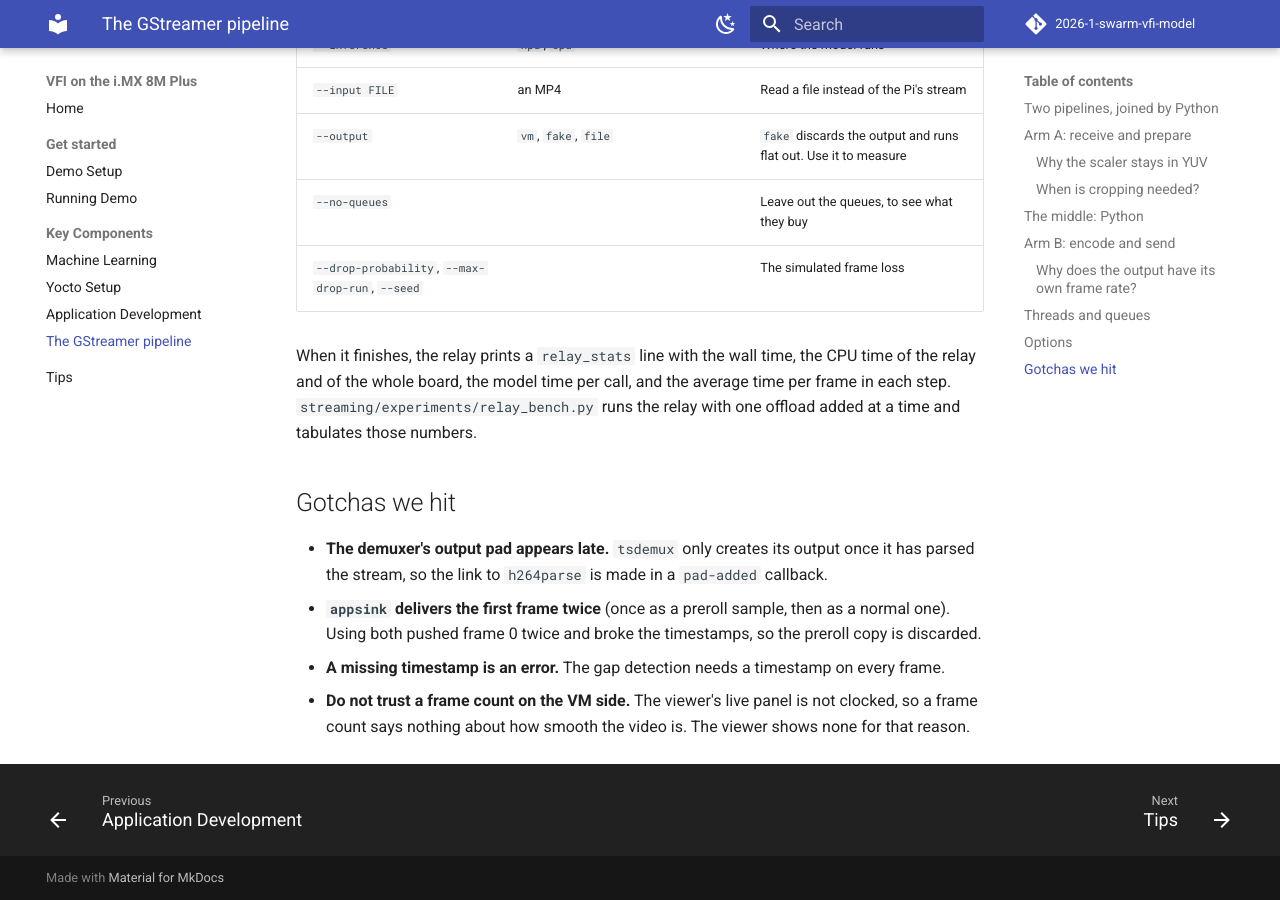
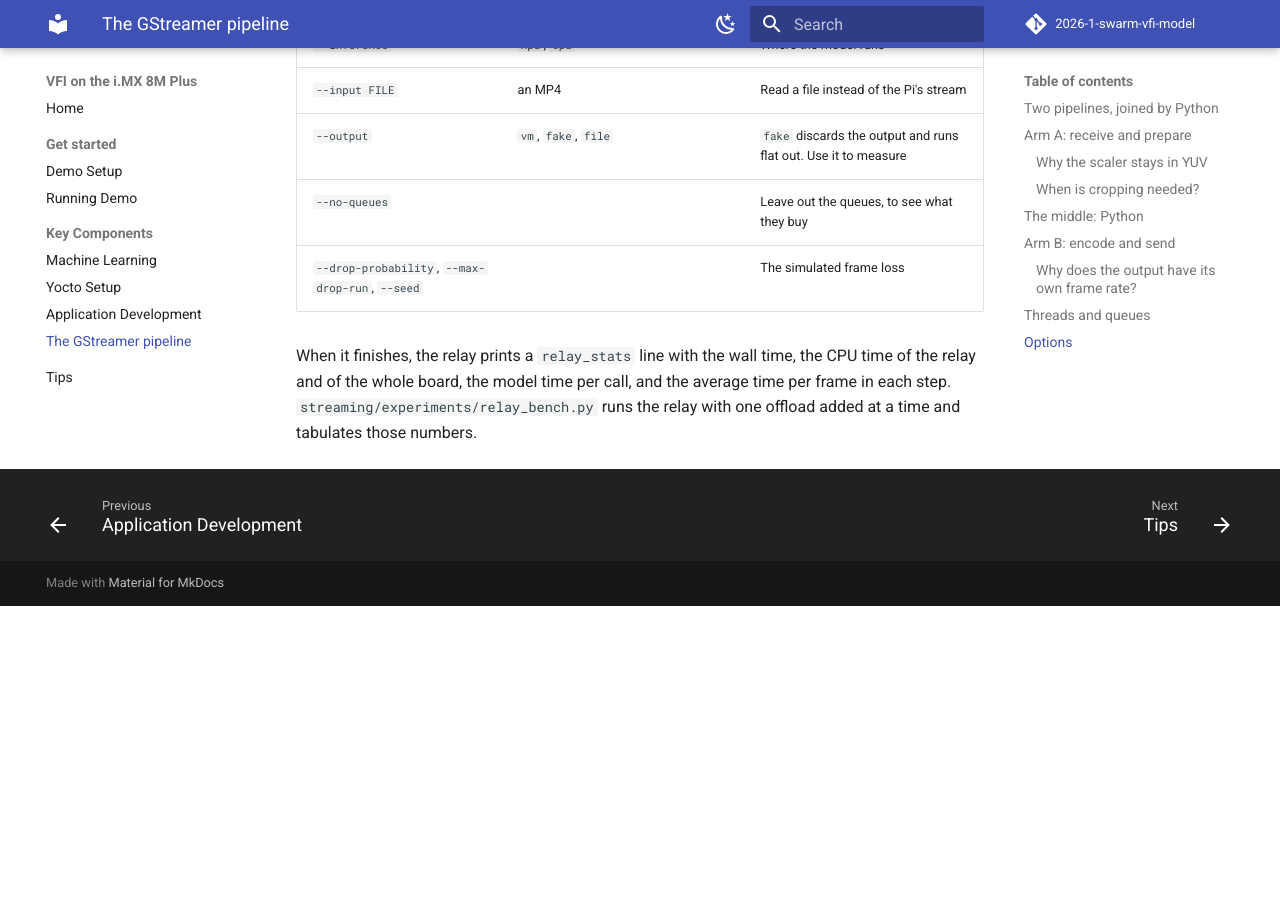
Before and after one commit to DSO-ES-SWL2-Internship/2026-1-swarm-vfi-model, an MkDocs documentation site: the page built from docs/gstreamer-pipeline.md, in a window 1280 px wide and 900 px high, scrolled down 4556 px. Built offline with MkDocs 1.6.1 and Material for MkDocs 9.7.7, drawn with Linux system fonts in a browser that asks for light colours; comment, search, counter and statistics services are not loaded; after the commit the page ends 5162 px from its top, so only the background shows below that.

Commit message:
Docs: tidy GStreamer and tips docs

```diff
--- a/docs/gstreamer-pipeline.md
+++ b/docs/gstreamer-pipeline.md
@@ -129,13 +129,3 @@ python3 relay.py toy_unet_tflite --host <pi ip> --drop-probability 0.3 --max-dro
 When it finishes, the relay prints a `relay_stats` line with the wall time, the CPU time of the relay and of the whole
 board, the model time per call, and the average time per frame in each step. `streaming/experiments/relay_bench.py`
 runs the relay with one offload added at a time and tabulates those numbers.
-
-## Gotchas we hit
-
-- **The demuxer's output pad appears late.** `tsdemux` only creates its output once it has parsed the stream, so the
-  link to `h264parse` is made in a `pad-added` callback.
-- **`appsink` delivers the first frame twice** (once as a preroll sample, then as a normal one). Using both pushed
-  frame 0 twice and broke the timestamps, so the preroll copy is discarded.
-- **A missing timestamp is an error.** The gap detection needs a timestamp on every frame.
-- **Do not trust a frame count on the VM side.** The viewer's live panel is not clocked, so a frame count says nothing
-  about how smooth the video is. The viewer shows none for that reason.
```
Also changed, not shown: docs/tips.md (+12 -10 lines).
